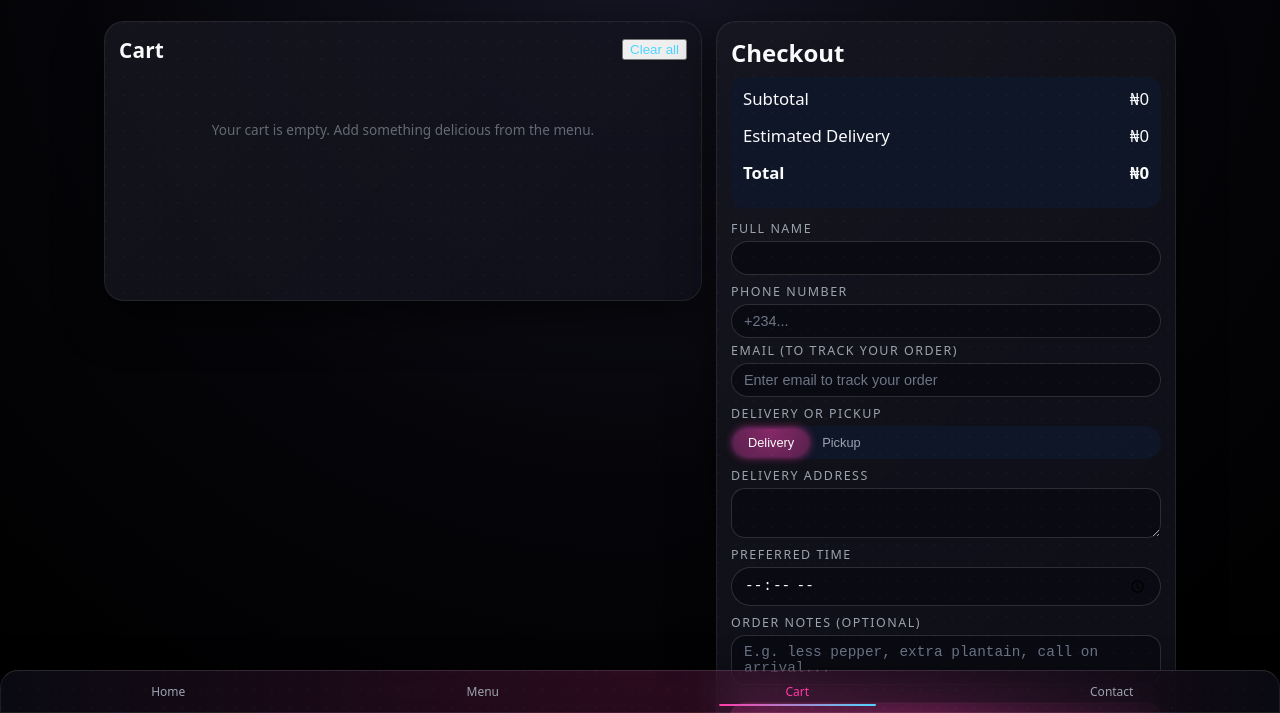
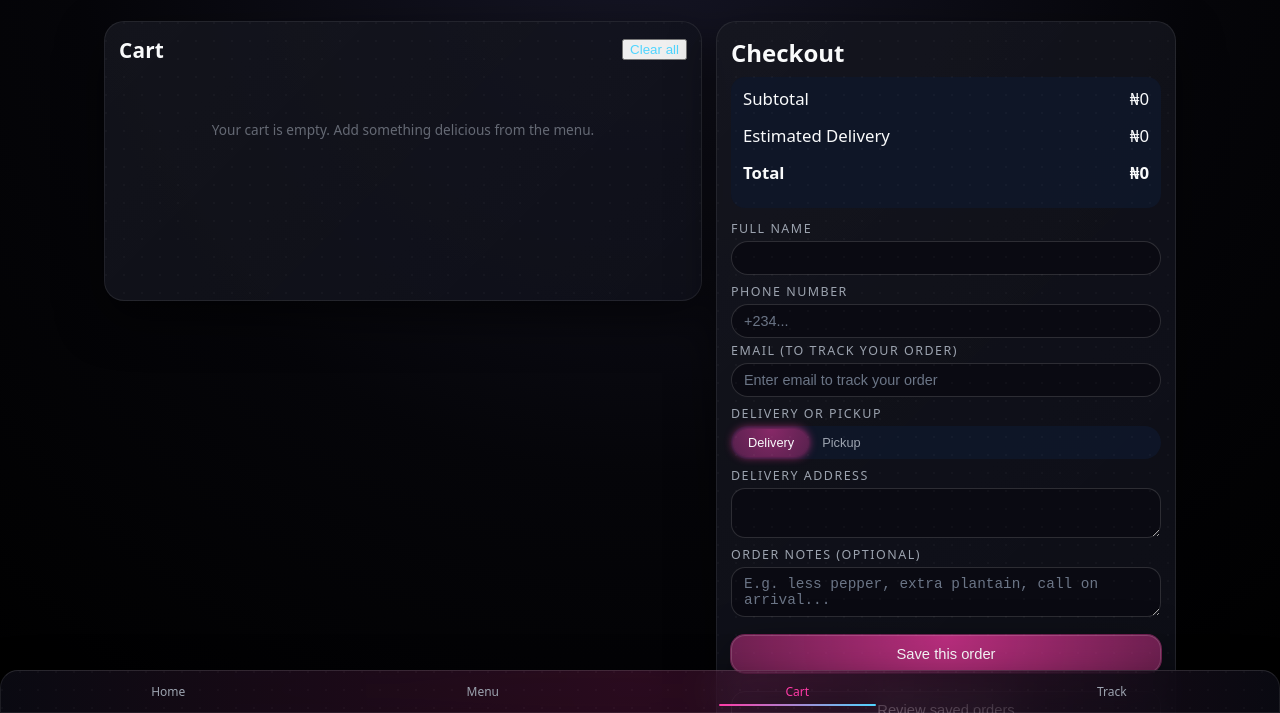
Before and after one commit to Amigo-1234/kandysTreats, a plain HTML site: page cart.html in a window 1280 px wide. Shown: the part 87-800 px from the top of the page. Drawn offline with Linux system fonts and the light colour scheme.

Commit message:
changes done

```diff
--- a/cart.html
+++ b/cart.html
@@ -84,10 +84,6 @@
             <textarea id="customer-address" name="address" rows="2" required></textarea>
           </div>
           <div class="field-group">
-            <label for="customer-time">Preferred time</label>
-            <input id="customer-time" name="time" type="time" />
-          </div>
-          <div class="field-group">
             <label for="customer-notes">Order notes (optional)</label>
             <textarea
               id="customer-notes"
@@ -153,8 +149,8 @@
       <span>Cart</span>
       <span class="bottom-nav-badge js-cart-count">0</span>
     </a>
-    <a href="contact.html" class="bottom-nav-item">
-      <span>Contact</span>
+    <a href="track.html" class="bottom-nav-item">
+      <span>Track</span>
     </a>
   </nav>
 
```
Also changed, not shown: home.html (+2 -2 lines), menu.html (+2 -2 lines).
